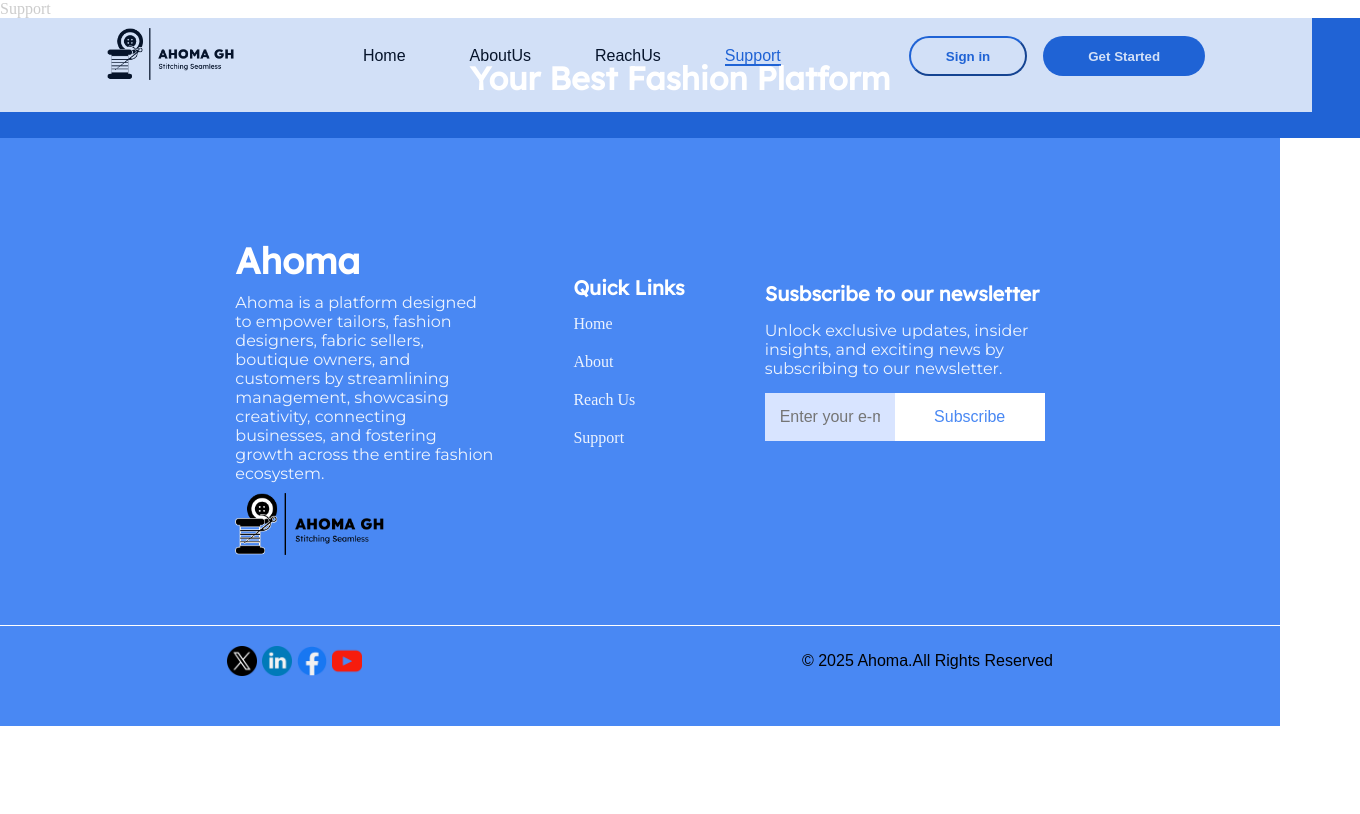
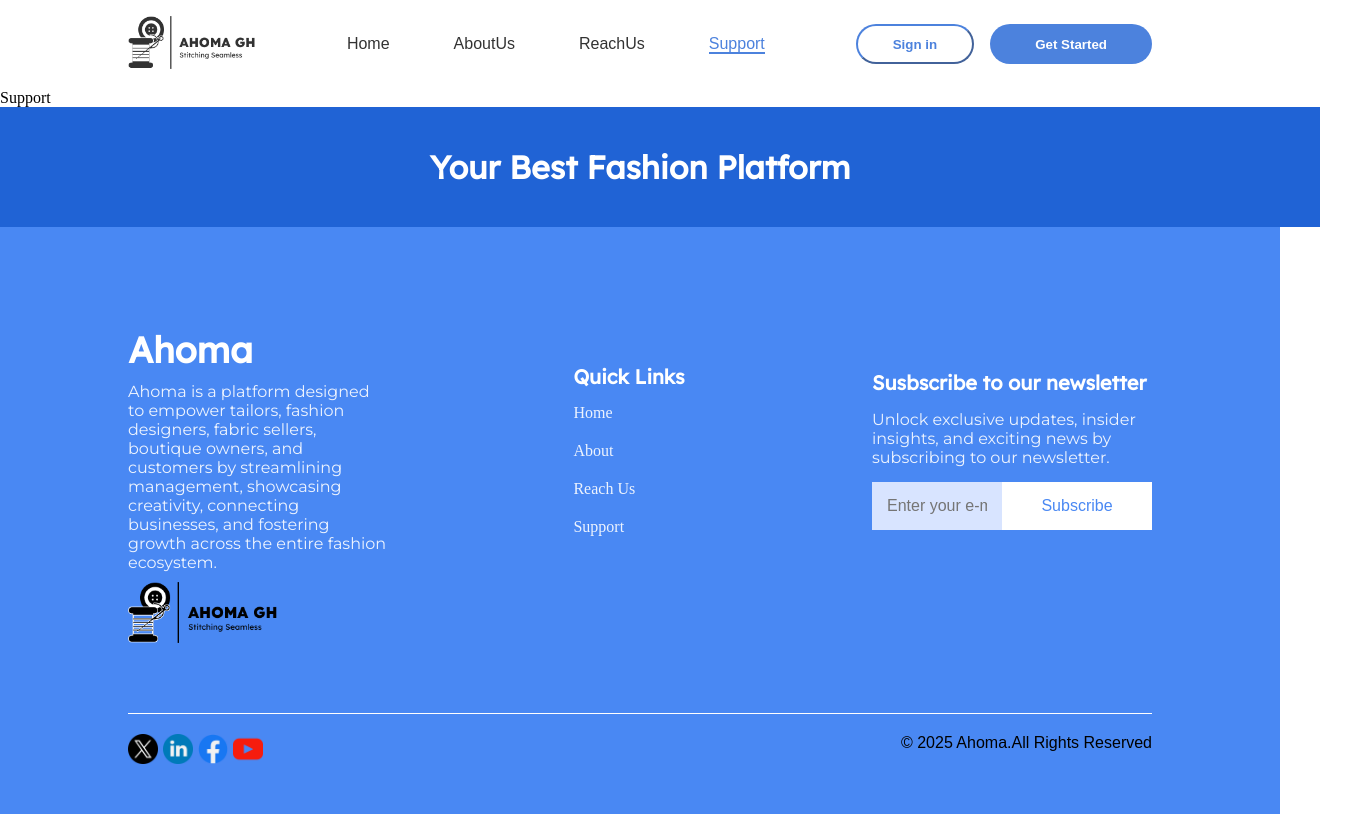
Before and after one commit to Sammy-157/WEBSITE-CLONE, a React (Vite) app: page /Support in a window 1280 px wide. Shown: the whole page, 1360 px wide, since content can reach past the window. Built offline with nearby package versions, Linux system fonts and the light colour scheme; the HTML template or start-up script is replaced by a standard one.

Commit message:
footer works

```diff
--- a/src/Components/Navbar.jsx
+++ b/src/Components/Navbar.jsx
@@ -4,6 +4,7 @@
 
 const Navbar = () => {
   return (
+    <div className="navbar-main">
     <nav className="navbar-container">
       <div className="nav-left">
         <div className="ahoma-image">
@@ -29,6 +30,7 @@
         <button className="Started-button">Get Started</button>
       </div>
     </nav>
+    </div>
   );
 };
 
--- a/src/Styles/Footer.css
+++ b/src/Styles/Footer.css
@@ -2,14 +2,16 @@
   background-color: #4988f3;
   height: auto;
   display: flex;
+  align-items: center;
+  justify-content: center;
   flex-direction: column;
+  width: 100%;
 }
 .section-1 {
   background-color: #2063d5;
   color: #ffffff;
   padding: 40px;
   width: 100%;
-
 }
 .section-1,
 .header-section {
@@ -19,15 +21,11 @@
 }
 .section-2 {
   display: flex;
-  flex-direction: row;
-  gap: 80px;
-  display: flex;
   align-items: center;
-  justify-content: center;
+  justify-content: space-between;
   padding: 30px;
-
+  width: 1024px;
 }
-
 
 .part-1 {
   display: flex;
@@ -45,7 +43,7 @@
   font-size: 16px;
   font-weight: 200;
 }
-.part-1 img{
+.part-1 img {
   width: 150px;
   height: auto;
 }
@@ -58,15 +56,14 @@
 
 .part-2 a {
   text-decoration: none;
-    color:rgba(255, 255, 255, 0.9) ;
+  color: rgba(255, 255, 255, 0.9);
 }
 
-.a-tags{
+.a-tags {
   display: flex;
   flex-direction: column;
   gap: 20px;
 }
-
 
 .part-2 h1 {
   color: #ffffff;
@@ -88,42 +85,39 @@
   font-size: 16px;
   font-weight: 200;
 }
-.part-3-b{
+.part-3-b {
   display: flex;
 }
-.part-3-b input{
+.part-3-b input {
   padding: 15px;
-    background-color:#d8e4ff ;
+  background-color: #d8e4ff;
   font-size: 16px;
   width: 100px;
   border: none;
 }
-.part-3-b button{
+.part-3-b button {
   padding: 15px;
-    background-color:#ffffff ;
+  background-color: #ffffff;
   font-size: 16px;
   width: 150px;
   color: #4988f3;
   border: none;
 }
-.section-3{
+.section-3 {
   display: flex;
-    align-items: center;
-    justify-content: center;
-    gap: 440px;
+  justify-content: space-between;
+  width: 1024px;
   border-top: 1px solid;
+
   border-color: #ffffff;
   padding-top: 20px;
   padding-bottom: 50px;
   margin-top: 40px;
-
-
 }
-.logos img{
+.logos img {
   width: 30px;
-
 }
-.logos{
+.logos {
   display: flex;
   gap: 5px;
 }
--- a/src/Styles/Navbar.css
+++ b/src/Styles/Navbar.css
@@ -1,17 +1,27 @@
+.navbar-main{
+  width: 100%;
+  background-color: white;
+    position: sticky;
+
+  top: 0px;
+ z-index: 1000;
+}
+
 .navbar-container {
   background-color: white;
-  padding: 1rem;
   text-align: center;
-  gap: 8rem;
   font-family: sans-serif;
   display: flex;
-  justify-content: center;
-  align-items: center;
-  position: fixed;
+  justify-content: space-between;
+  /* padding-left: 156px;
+  padding-right: 156px; */
+  /* align-items: center; */
+
   opacity: calc(0.8);
-  width: 100%;
-  height: 80px;
-  z-index: 1000; /* ensure it stays above content */
+  width: 1024px;
+  margin: auto;
+  padding: 16px 0px;
+
 }
 
 .ahoma-image img {
```
Lines whose indentation alone changed are shown as unchanged.
